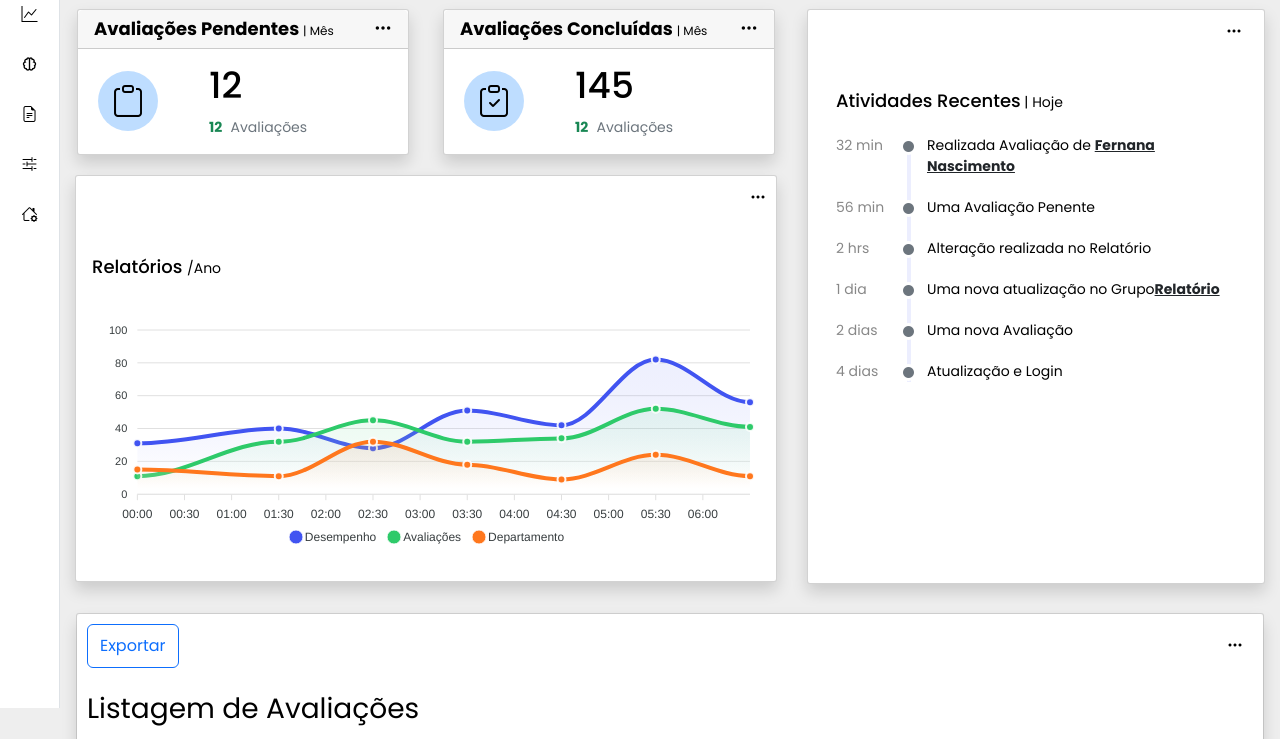
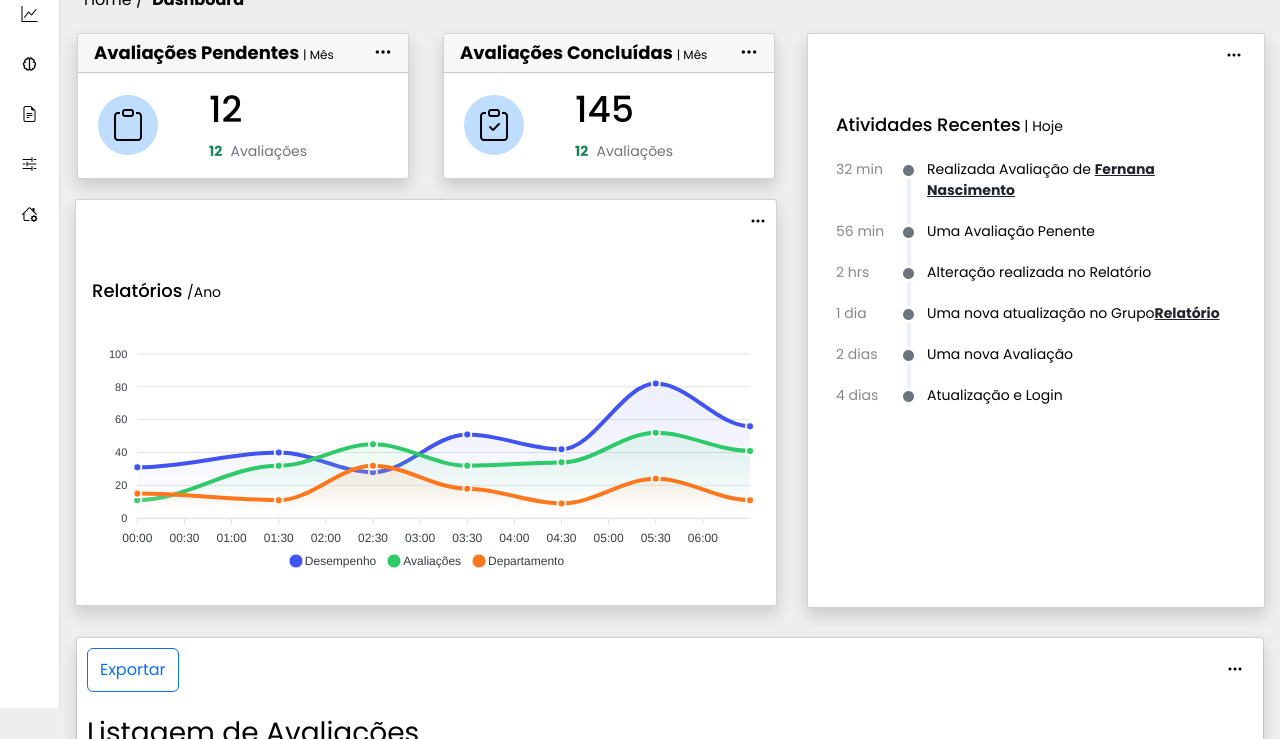
Before and after one commit to CarolMaini/9box-frontend, a plain HTML site: page index.html in a window 1280 px wide. Shown: the part 142-881 px from the top of the page. Drawn offline with nearby package versions, Linux system fonts and the light colour scheme.

Commit message:
add margin top conteudo principal

```diff
--- a/index.html
+++ b/index.html
@@ -148,7 +148,7 @@
     </nav>
 
     <!-- === Conteudo ==== -->
-    <div class="conteudo">
+    <div class="conteudo mt-4">
       <section style="margin-left: 20px;">
         <h1>Home</h1>
         <p class="ms-1">Home / &nbsp;<strong>Dashboard</strong></p>
```
